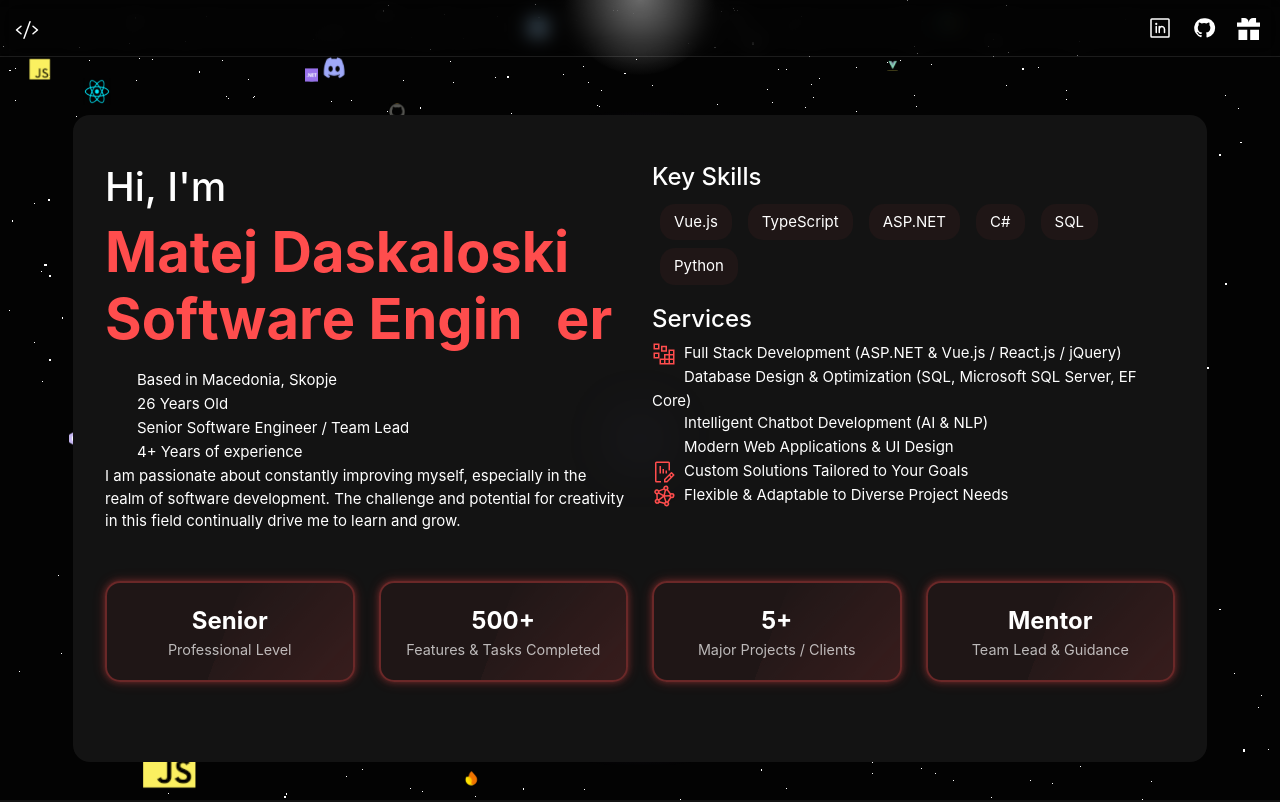
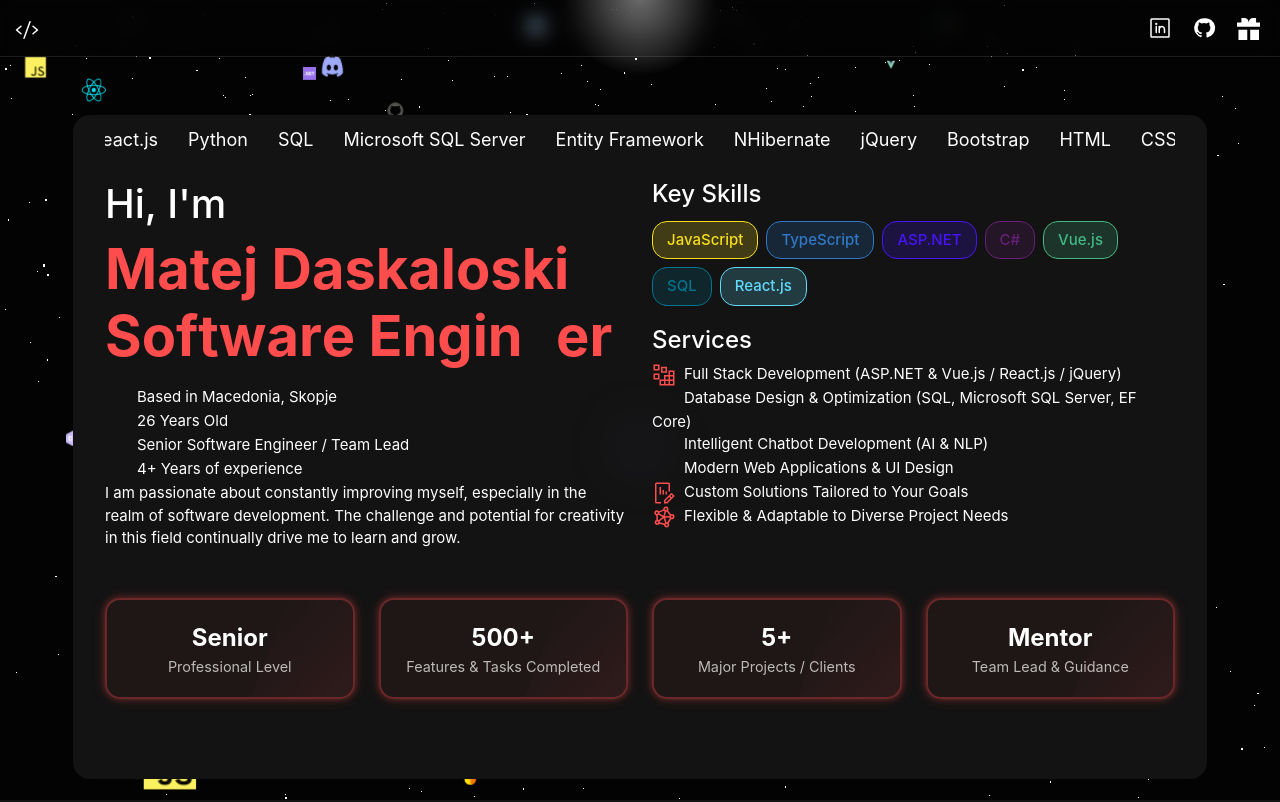
Before and after one commit to DasMatej/portfolio, a Vue app: page / in a window 1280 px wide. Shown: the top 802 px of the page. Built offline with nearby package versions, Linux system fonts and the light colour scheme; some icons are missing; the HTML template or start-up script is replaced by a standard one.

Commit message:
Updated most of the page. Created Skills.ts where you can input all your skills and colors and create bubbles of them using SkillBubbles.vue component.

```diff
--- a/src/assets/style.css
+++ b/src/assets/style.css
@@ -16,6 +16,18 @@
 .mt-circle:hover {
   background-color: #fc5e5e0d;
   box-shadow: 0 0 6px rgba(255, 77, 77, 0.5);
+}
+
+.mt-circle.skill-color {
+  border: 1px solid rgb(var(--bubble-hover-color));
+  background-color: rgba(var(--bubble-hover-color), 0.2);
+  color: rgb(var(--bubble-hover-color));
+  font-weight: 500;
+}
+.mt-circle.skill-color:hover {
+  border-color: rgb(var(--bubble-hover-color));
+  box-shadow: 0 0 6px rgb(var(--bubble-hover-color));
+  color: rgb(var(--bubble-hover-color));
 }
 
 .mt-section{
@@ -58,3 +70,16 @@
   z-index: -1;
   transition: background 0.2s ease;
 }
+
+.mt-btn{
+  border-radius: 15px;
+  background-color: #42b883;
+  padding: 7px 14px;
+  cursor: pointer;
+  transition: box-shadow 0.1s ease-in-out, background-color 0.1s;
+  color:#35495e;
+}
+.mt-btn:hover {
+  background-color: #fc5e5e0d;
+  box-shadow: 0 0 6px rgba(255, 77, 77, 0.5);
+}
--- a/src/data/jobs.ts
+++ b/src/data/jobs.ts
@@ -1,4 +1,5 @@
 import type { WorkingExperience } from "@/features/home/types/WorkingExperience";
+import { skills } from "./skills";
 export const jobs: WorkingExperience[] = [
   {
     year: "2022 - Present",
@@ -35,13 +36,16 @@
           "Mentored junior developers and established best practices in code reviews, testing, and agile processes.",
       },
     ],
-    techs: [
-      `ASP.NET`,
-      `Microsoft SQL Server`,
-      `SQL`,
-      `jQuery`,
-      `Vanila Javascript`,
-    ],
+    techs: skills.filter((skill) =>
+      [
+        "ASP.NET",
+        "JavaScript",
+        "C#",
+        "Microsoft SQL Server",
+        "SQL",
+        "jQuery",
+      ].includes(skill.title)
+    ),
     isPresent: true,
   },
   {
@@ -89,13 +93,11 @@
           "Migrated legacy features into the new system, improving performance and maintainability while preserving business-critical functionality.",
       },
     ],
-    techs: [
-      `ASP.NET`,
-      `Microsoft SQL Server`,
-      `SQL`,
-      `jQuery`,
-      `Vanila Javascript`,
-    ],
+    techs: skills.filter((skill) =>
+      ["Vue.js", "JavaScript", "TypeScript", "Pinia", "Python", "SQL"].includes(
+        skill.title
+      )
+    ),
     isPresent: false,
   },
   {
@@ -133,7 +135,16 @@
           "Worked closely with senior developers, applying mentorship feedback to improve coding standards and best practices.",
       },
     ],
-    techs: [`Algorithms`, `Javascript`, `Vue.js`, `jQuery`, `TypeScript`],
+    techs: skills.filter((skill) =>
+      [
+        "Vue.js",
+        "JavaScript",
+        "TypeScript",
+        "Algorithms",
+        ".NET",
+        "SQL",
+      ].includes(skill.title)
+    ),
     isPresent: false,
   },
 ];
--- /dev/null
+++ b/src/data/skills.ts
@@ -0,0 +1,32 @@
+import type { SkillBubble } from "@/features/home/types/SkillBubble";
+export const skills: SkillBubble[] = [
+  { title: "JavaScript", color: "247, 223, 30" }, // #f7df1e
+  { title: "TypeScript", color: "49, 120, 198" }, // #3178c6
+  { title: "ASP.NET", color: "70, 21, 247" }, // #4615f7
+  { title: "C#", color: "104, 33, 122" }, // #68217a
+  { title: "Vue.js", color: "66, 184, 131" }, // #42b883
+  { title: "SQL", color: "0, 117, 143" }, // #00758f
+  { title: "React.js", color: "97, 218, 251" }, // #61dafb
+  { title: "Microsoft SQL Server", color: "204, 41, 39" }, // #cc2927
+  { title: "Python", color: "55, 118, 171" }, // #3776ab
+  { title: "Entity Framework", color: "81, 43, 212" }, // #512bd4
+  { title: "NHibernate", color: "27, 43, 52" }, // #1b2b34
+  { title: "jQuery", color: "7, 105, 173" }, // #0769ad
+  { title: "Bootstrap", color: "121, 82, 179" }, // #7952b3
+  { title: "HTML", color: "227, 79, 38" }, // #e34f26
+  { title: "CSS", color: "21, 114, 182" }, // #1572b6
+  { title: "SCSS", color: "198, 83, 140" }, // #c6538c
+  { title: "Git", color: "240, 80, 50" }, // #f05032
+  { title: "Java", color: "0, 115, 150" }, // #007396
+  { title: "MySQL", color: "68, 121, 161" }, // #4479a1
+  { title: "Firebase", color: "255, 202, 40" }, // #ffca28
+  { title: "Pinia", color: "255, 216, 89" },
+  { title: "Algorithms", color: "255, 65, 40" }, //#ff4128ff
+  { title: ".NET", color: "70, 21, 247" }, // #0638dfff
+  { title: "Redux", color: "118, 74, 188" }, // #764abc
+  { title: "Material UI", color: "0, 115, 230" }, // #hsl(210, 100%, 45%)
+  { title: "Discord API", color: "114, 137, 218" }, // #7289da
+  { title: "Google Search API", color: "219, 68, 55" }, // rgba(255, 122, 110, 1)
+  { title: "OpenAI API", color: "15, 158, 123" }, // #0f9e7b
+  { title: "BeautifulSoup", color: "255, 122, 55" }, // #hsl(210, 100%, 45%)
+];
--- a/src/features/home/components/AboutMe.vue
+++ b/src/features/home/components/AboutMe.vue
@@ -1,17 +1,29 @@
 <template>
+  <div style="margin-top: 7rem;">
     <section
-    class="mt-section container mt-border about-section hover-wave"
-    style="margin-top: 7rem;"
+      class="mt-section container mt-border about-section hover-wave pt-2"
       v-border-effect
     >
-    <div class="mt-3">
+      <div class="marquee-container container">
+        <div class="marque-gradiant"></div>
+        <div class="marquee-content">
+          <span
+            v-for="(skill, index) in [...skillsArr, ...skillsArr]"
+            :key="index"
+            class="marqueeText"
+            :aria-hidden="index >= skillsArr.length"
+          >
+            {{ skill }}</span
+          >
+        </div>
+      </div>
+      <div class="mt-4">
         <div class="row mb-5">
           <div class="col-12 col-lg-6 mb-lg-0 mb-4 about-left">
             <div class="display-4 mb-3">
               <div class="h1">Hi, I'm</div>
               <div class="mt-ft-color-red fw-bold">Matej Daskaloski</div>
-            <div class="mt-ft-color-red fw-bold">
-              <!-- Wrap each letter in span -->
+              <div class="mt-ft-color-red fw-bold fall-e-animation">
                 <span>S</span><span>o</span><span>f</span><span>t</span
                 ><span>w</span><span>a</span><span>r</span><span>e</span>
                 <span>&nbsp;</span>
@@ -22,15 +34,15 @@
             </div>
             <AboutMeInfo />
             <div class="about-text">
-            I am passionate about constantly improving myself, especially in the
-            realm of software development. The challenge and potential for
+              I am passionate about constantly improving myself, especially in
+              the realm of software development. The challenge and potential for
               creativity in this field continually drive me to learn and grow.
             </div>
           </div>
           <div class="col-12 col-lg-6 about-right">
             <div class="mb-3">
               <div class="h4">Key Skills</div>
-            <KeySkills />
+              <SkillBubbles :skills="skills" :limit="7" />
             </div>
             <div class="h4">Services</div>
             <KeyServices />
@@ -41,6 +53,7 @@
         </div>
       </div>
     </section>
+  </div>
 </template>
 
 <script setup lang="ts">
@@ -52,8 +65,33 @@
 import KeyCards from "./KeyCards.vue";
 import KeyServices from "./KeyServices.vue";
 import KeySkills from "./KeySkills.vue";
+import SkillBubbles from "./SkillBubbles.vue";
+import { skills } from "@/data/skills";
 
 gsap.registerPlugin(ScrollTrigger);
+
+const skillsArr = [
+  "JavaScript",
+  "TypeScript",
+  "ASP.NET",
+  "C#",
+  "Vue.js",
+  "React.js",
+  "Python",
+  "SQL",
+  "Microsoft SQL Server",
+  "Entity Framework",
+  "NHibernate",
+  "jQuery",
+  "Bootstrap",
+  "HTML",
+  "CSS",
+  "SCSS",
+  "Git",
+  "Java",
+  "MySQL",
+  "Firebase",
+];
 
 onMounted(() => {
   // Scroll animations (keep as-is)
@@ -91,7 +129,7 @@
 
   // Wave + falling e (auto loop)
   const container = document.querySelector(".hover-wave");
-  const letters = container?.querySelectorAll("span");
+  const letters = container?.querySelectorAll(".fall-e-animation span");
   const fallingE = container?.querySelector(".fall-e");
 
   if (container && letters && fallingE) {
@@ -129,16 +167,19 @@
     const loopAnimation = () => {
       waveTl.restart(); // play forward
       waveTl.eventCallback("onComplete", () => {
-        gsap.delayedCall(3, () => {
+        gsap.delayedCall(1.5, () => {
           waveTl.reverse(); // play backward
           waveTl.eventCallback("onReverseComplete", () => {
-            gsap.delayedCall(3, loopAnimation); // restart loop after delay
+            gsap.delayedCall(1.5, loopAnimation); // restart loop after delay
           });
         });
       });
     };
 
-    loopAnimation(); // start the cycle
+    // start the cycle after 3s
+    setTimeout(() => {
+      loopAnimation();
+    }, 4000);
   }
 });
 </script>
@@ -155,4 +196,43 @@
     font-size: 3rem;
   }
 }
+
+.marquee-container {
+  overflow: hidden;
+  position: relative;
+  padding: 0px;
+}
+
+.marque-gradiant {
+  position: absolute;
+  top: 0;
+  height: 100%;
+  width: 100%;
+  background: linear-gradient(
+    to right,
+    var(--color-background),
+    var(--color-background)
+  );
+  pointer-events: none;
+}
+
+.marquee-content {
+  display: inline-block;
+  white-space: nowrap;
+  overflow: clip;
+  animation: marquee-move-text var(--speed, 25s) linear infinite
+    var(--direction, forwards);
+}
+
+@keyframes marquee-move-text {
+  to {
+    transform: translateX(-50%);
+  }
+}
+
+.marqueeText {
+  font-size: 18px;
+  padding: 3px 15px;
+  color: white;
+}
 </style>
--- a/src/features/home/components/CardContent.vue
+++ b/src/features/home/components/CardContent.vue
@@ -34,24 +34,24 @@
 
     <!-- Points -->
     <ul class="points" v-if="job.points?.length">
-      <li v-for="(point, i) in job.points" :key="i">
+      <div v-for="(point, i) in job.points" :key="i" class="mb-2">
+        <div class="d-flex">
+          <div class="">
             <Icon
               v-if="point.img"
               :icon="point.img"
               :alt="point.details"
-          width="24"
-          height="24"
               class="mt-ft-color-red me-2 point-icon"
             />
-        <span>{{ point.details }}</span>
-      </li>
+          </div>
+          <div class="">{{ point.details }}</div>
+        </div>
+      </div>
     </ul>
 
     <!-- Tech stack -->
     <div class="tech-stack" v-if="job.techs?.length">
-      <span v-for="(tech, i) in job.techs" :key="i" class="mt-circle">
-        {{ tech }}
-      </span>
+      <SkillBubbles :skills="job.techs" />
     </div>
   </div>
 </template>
@@ -60,6 +60,7 @@
 import { ref } from "vue";
 import gsap from "gsap";
 import type { WorkingExperience } from "../types/WorkingExperience";
+import SkillBubbles from "./SkillBubbles.vue";
 const props = defineProps<{
   job: Partial<WorkingExperience>;
 }>();
--- a/src/features/home/components/ContactMe.vue
+++ b/src/features/home/components/ContactMe.vue
@@ -6,8 +6,61 @@
   >
     <canvas ref="canvas" class="bg-canvas"></canvas>
     <div>
-      <div class="h2" style="color: #b2ffff;">Contact Me</div>
-      <EmailForm />
+      <div class="h2 d-flex justify-content-center">Contact Me</div>
+      <div class="row mt-4">
+        <div class="col-12 col-md-6">
+          <div>
+            <EmailForm />
+          </div>
+        </div>
+        <div class="col-12 col-md-6">
+          <div class="direct-contact-container mt-3 mt-md-0">
+            <div>
+              <div class="list-item d-flex align-items-center mb-3">
+                <div>
+                  <Icon icon="fa:map-marker" width="24" />
+                  Skopje, Macedonia
+                </div>
+              </div>
+              <div class="list-item d-flex align-items-center mb-3">
+                <a href="mailto:dasmatej7@gmail.com" title="Send me an email">
+                  <Icon icon="fa:envelope" width="24" />
+                  dasmatej7@gmail.com
+                </a>
+              </div>
+              <div class="list-item d-flex align-items-center mb-3">
+                <a
+                  href="https://github.com/DasMatej"
+                  target="_blank"
+                  title="Link to my github page"
+                >
+                  <Icon icon="fa:github" width="24" />
+                  DasMatej
+                </a>
+              </div>
+              <div class="list-item d-flex align-items-center">
+                <a
+                  href="https://www.linkedin.com/in/matej-daskaloski-ba7b69212/"
+                  target="_blank"
+                  title="Link to my github page"
+                >
+                  <Icon icon="fa:linkedin" width="24" />
+                  Matej Daskaloski
+                </a>
+              </div>
+            </div>
+          </div>
+          <hr />
+          <p class="closing-text">
+            I’m always open to new opportunities, collaborations, or just a
+            chat. Feel free to reach out!
+          </p>
+          <p class="closing-text">
+            (Also you can throw around the running dummy try grabbing and
+            throwing him)
+          </p>
+        </div>
+      </div>
     </div>
   </section>
 </template>
@@ -85,7 +138,7 @@
   const gravity = -0.5;
   const bounceFactor = 0.6;
   const floorY = 48;
-  const roofY = 358;
+  let roofY = container.value.clientHeight;
 
   let currentFrame = 0;
   let frameAccumulator = 0;
@@ -243,15 +296,15 @@
     if (!container.value) return;
 
     const w = container.value.clientWidth;
-    const h = container.value.clientHeight;
+    roofY = container.value.clientHeight;
 
     camera.left = 0;
     camera.right = w;
-    camera.top = h;
+    camera.top = roofY;
     camera.bottom = 0;
     camera.updateProjectionMatrix();
 
-    renderer.setSize(w, h);
+    renderer.setSize(w, roofY);
   };
   window.addEventListener("resize", handleResize);
 
@@ -265,7 +318,6 @@
 .container {
   position: relative;
   width: 100%;
-  height: 400px;
   overflow: hidden;
 }
 
@@ -281,4 +333,46 @@
   position: relative;
   z-index: 1;
 }
+
+/* Begin Right Contact Page */
+.direct-contact-container {
+  max-width: 400px;
+}
+
+.list-item {
+  display: flex;
+  align-items: center;
+  color: #aaa;
+  z-index: 1;
+  font: 300 18px "Lato", sans-serif;
+  letter-spacing: 1.9px;
+}
+.list-item a {
+  z-index: 1;
+  display: flex;
+  align-items: center;
+  border-radius: 12px;
+  padding: 10px;
+  border: 1px solid var(--mt-color-green);
+}
+.list-item a svg,
+.list-item div svg {
+  margin-right: 1rem;
+}
+.list-item div {
+  z-index: 1;
+  border-radius: 12px;
+  padding: 10px;
+  border: 1px solid var(--mt-clor-green);
+}
+
+hr {
+  border-color: rgba(255, 255, 255, 0.6);
+}
+.closing-text {
+  margin-top: 1rem;
+  font: 300 16px "Lato", sans-serif;
+  color: #aaa;
+  text-align: center;
+}
 </style>
--- a/src/features/home/components/Projects.vue
+++ b/src/features/home/components/Projects.vue
@@ -27,13 +27,7 @@
           {{ project.description }}
         </div>
         <div class="mt-2">
-          <div
-            v-for="tech in project.techStack"
-            :key="tech.text"
-            class="mt-circle"
-          >
-            <div>{{ tech.text }}</div>
-          </div>
+          <SkillBubbles :skills="project.techStack" />
         </div>
       </a>
     </div>
@@ -43,7 +37,8 @@
 <script setup lang="ts">
 import { ref } from "vue";
 import gsap from "gsap";
-
+import SkillBubbles from "./SkillBubbles.vue";
+import { skills } from "@/data/skills";
 let projects = [
   {
     title: "Facebook Clone",
@@ -51,11 +46,9 @@
       "Created a Facebook clone with Firebase Google Authentication full login panel. Also live posting and showing across accounts.",
     image: "/logos/facebookClone.jpg",
     link: "https://github.com/DasMatej/fb-clone",
-    techStack: [
-      { text: "React", link: "https://react.dev/" },
-      { text: "Redux", link: "https://redux.js.org/" },
-      { text: "Firebase", link: "https://firebase.google.com/" },
-    ],
+    techStack: skills.filter((x) =>
+      ["React.js", "Redux", "Material UI", "Firebase"].includes(x.title)
+    ),
   },
   {
     title: "MyBrainAI",
@@ -63,18 +56,37 @@
       "MyBrain AI, your innovative AI companion/assistant for Discord, is here to provide a unique interaction experience.",
     image: "/logos/MyBrainAI-Logo.png",
     link: "https://github.com/DasMatej/MyBrainAI",
-    techStack: [],
+    techStack: skills.filter((x) =>
+      [
+        "Discord API",
+        "Google Search API",
+        "Python",
+        "OpenAI API",
+        "Firebase",
+        "BeautifulSoup",
+      ].includes(x.title)
+    ),
   },
   {
     title: "Portfolio",
-    description: "This portfolio",
+    description:
+      "This portfolio is built with Vue 3 and Vite for a fast, modern development stack, and written entirely in TypeScript for type safety and scalability. The page features a fully interactive 3D character model and a dynamic space-themed background, both powered by Three.js for immersive WebGL rendering.",
     image: "/logos/PortfolioProject.png",
     link: "https://github.com/DasMatej/portfolio",
-    techStack: [],
+    techStack: skills.filter((x) =>
+      [
+        "Discord API",
+        "Google Search API",
+        "Python",
+        "OpenAI API",
+        "Firebase",
+        "BeautifulSoup",
+      ].includes(x.title)
+    ),
   },
   {
     title: "SUS character",
-    description: `The caracter is going to be stand alone git project soon.`,
+    description: `The running dummy is going to be stand alone git project soon.`,
     image: "/sprites/amongUs.png",
     link: "projects",
     techStack: [],
--- /dev/null
+++ b/src/features/home/components/SkillBubbles.vue
@@ -0,0 +1,28 @@
+<template>
+  <div class="d-flex flex-wrap">
+    <div v-for="skill in displayedSkills" :key="skill.title" class="me-2 my-1">
+      <div
+        class="mt-circle skill-color"
+        :style="{ '--bubble-hover-color': skill.color }"
+      >
+        {{ skill.title }}
+      </div>
+    </div>
+  </div>
+</template>
+
+<script setup lang="ts">
+import type { SkillBubble } from "../types/SkillBubble";
+import { computed } from "vue";
+
+const props = defineProps<{
+  skills: Partial<SkillBubble>[];
+  limit?: number;
+}>();
+
+const displayedSkills = computed(() =>
+  props.limit ? props.skills.slice(0, props.limit) : props.skills
+);
+</script>
+
+<style scoped></style>
--- a/src/features/home/components/WorkExperience.vue
+++ b/src/features/home/components/WorkExperience.vue
@@ -1,8 +1,5 @@
 <template>
-  <section
-    class="mt-section container work-experience-section"
-    style="padding-bottom: 10rem;"
-  >
+  <section class="mt-section container work-experience-section">
     <div class="timeline-container">
       <div class="timeline-line"></div>
       <div class="timeline-fill" ref="timelineFill"></div>
@@ -74,7 +71,7 @@
 <style scoped>
 .work-experience-section {
   position: relative;
-  padding: 100px 20px;
+  padding-bottom: 10rem;
 }
 
 .timeline-container {
@@ -128,4 +125,23 @@
 .experience-card:hover {
   box-shadow: 30px rgba(255, 77, 77, 0.3);
 }
+
+/* Responsive styles */
+@media (max-width: 1200px) {
+  .timeline-container {
+    display: none;
+  }
+
+  .experience-card {
+    width: 100%;
+    margin-bottom: 2rem;
+    align-self: flex-start !important;
+  }
+  .work-experience-section {
+    padding-bottom: 0rem;
+  }
+  .experience-card:last-child {
+    margin-bottom: 0px !important;
+  }
+}
 </style>
--- /dev/null
+++ b/src/features/home/types/SkillBubble.ts
@@ -0,0 +1,4 @@
+export interface SkillBubble {
+  title: string;
+  color: string;
+}
--- a/src/features/home/types/WorkingExperience.ts
+++ b/src/features/home/types/WorkingExperience.ts
@@ -1,3 +1,4 @@
+import type { SkillBubble } from "./SkillBubble";
 export interface WorkingExperience {
   year: string;
   workingTime?: string;
@@ -6,7 +7,7 @@
   location?: string;
   details: string;
   points?: Points[];
-  techs?: string[];
+  techs?: Partial<SkillBubble>[];
   isPresent?: boolean;
 }
 export type Points = {
```
Also changed, not shown: src/features/home/components/EmailForm.vue (+68 -36 lines). Lines whose indentation alone changed are shown as unchanged.
